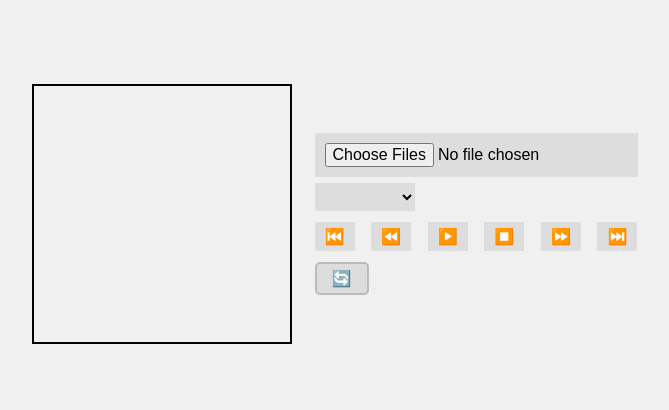
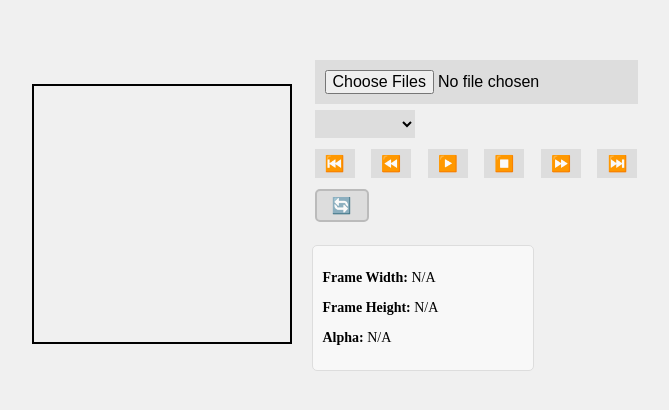
Before and after one commit to WowSoLaggy/aniview, a plain HTML site: page index.html in a window 1280 px wide. Shown: the part 186-596 px from the top of the page, without its empty margins (304-973 px from the left). Drawn offline with Linux system fonts and the light colour scheme.

Commit message:
(+) Added image description section

```diff
--- a/index.html
+++ b/index.html
@@ -80,6 +80,16 @@
             background-color: #4CAF50;
             border-color: #3E8E41;
         }
+        /* Styling for image description */
+        #image-description {
+            margin-top: 20px;
+            font-size: 14px;
+            background-color: #f8f8f8;
+            padding: 10px;
+            border: 1px solid #ddd;
+            border-radius: 5px;
+            width: 200px;
+        }
     </style>
 </head>
 <body>
@@ -99,6 +109,11 @@
             <input type="checkbox" id="loop-checkbox">
             <label id="loop-label" for="loop-checkbox" title="Loop">🔄</label>
         </div>
+        <div id="image-description">
+            <p><strong>Frame Width:</strong> <span id="frame-width">N/A</span></p>
+            <p><strong>Frame Height:</strong> <span id="frame-height">N/A</span></p>
+            <p><strong>Alpha:</strong> <span id="alpha-state">N/A</span></p>
+        </div>
     </div>
     <script src="script.js"></script>
 </body>
--- a/script.js
+++ b/script.js
@@ -8,6 +8,11 @@ let goToBeginningButton = document.getElementById('go-to-beginning-btn');
 let goToEndButton = document.getElementById('go-to-end-btn');
 let loopCheckbox = document.getElementById('loop-checkbox');
 let animationSelect = document.getElementById('animation-select');
+
+// Image description elements
+let frameWidthElement = document.getElementById('frame-width');
+let frameHeightElement = document.getElementById('frame-height');
+let alphaStateElement = document.getElementById('alpha-state');
 
 let image = new Image();
 let animationData = null;
@@ -35,6 +40,7 @@ fileInput.addEventListener('change', async function() {
         reader.onload = function(e) {
             animationData = JSON.parse(e.target.result);
             populateAnimationList();
+            updateImageDescription(animationData.Description); // Update the image description section
             updateFrame(currentFrame);
         };
         reader.readAsText(jsonFile);
@@ -151,6 +157,12 @@ function updateFrame(frame) {
     imageFrame.style.height = `${frameHeight}px`;
 }
 
+function updateImageDescription(description) {
+    frameWidthElement.textContent = description.FrameWidth;
+    frameHeightElement.textContent = description.FrameHeight;
+    alphaStateElement.textContent = description.Alpha ? "True" : "False";
+}
+
 function populateAnimationList() {
     animationSelect.innerHTML = ''; // Clear existing options
     animationData.Animations.forEach(animation => {
```
